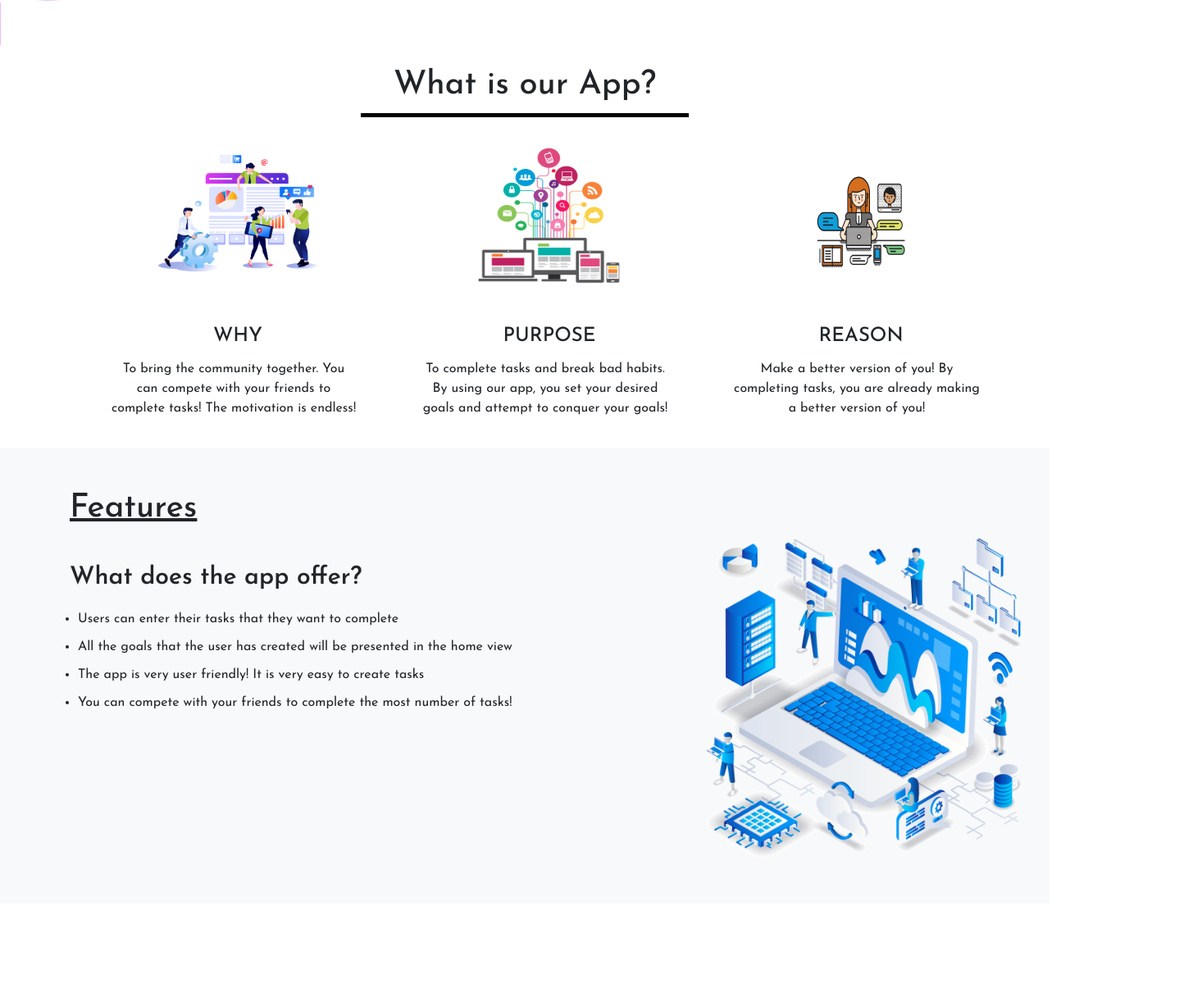
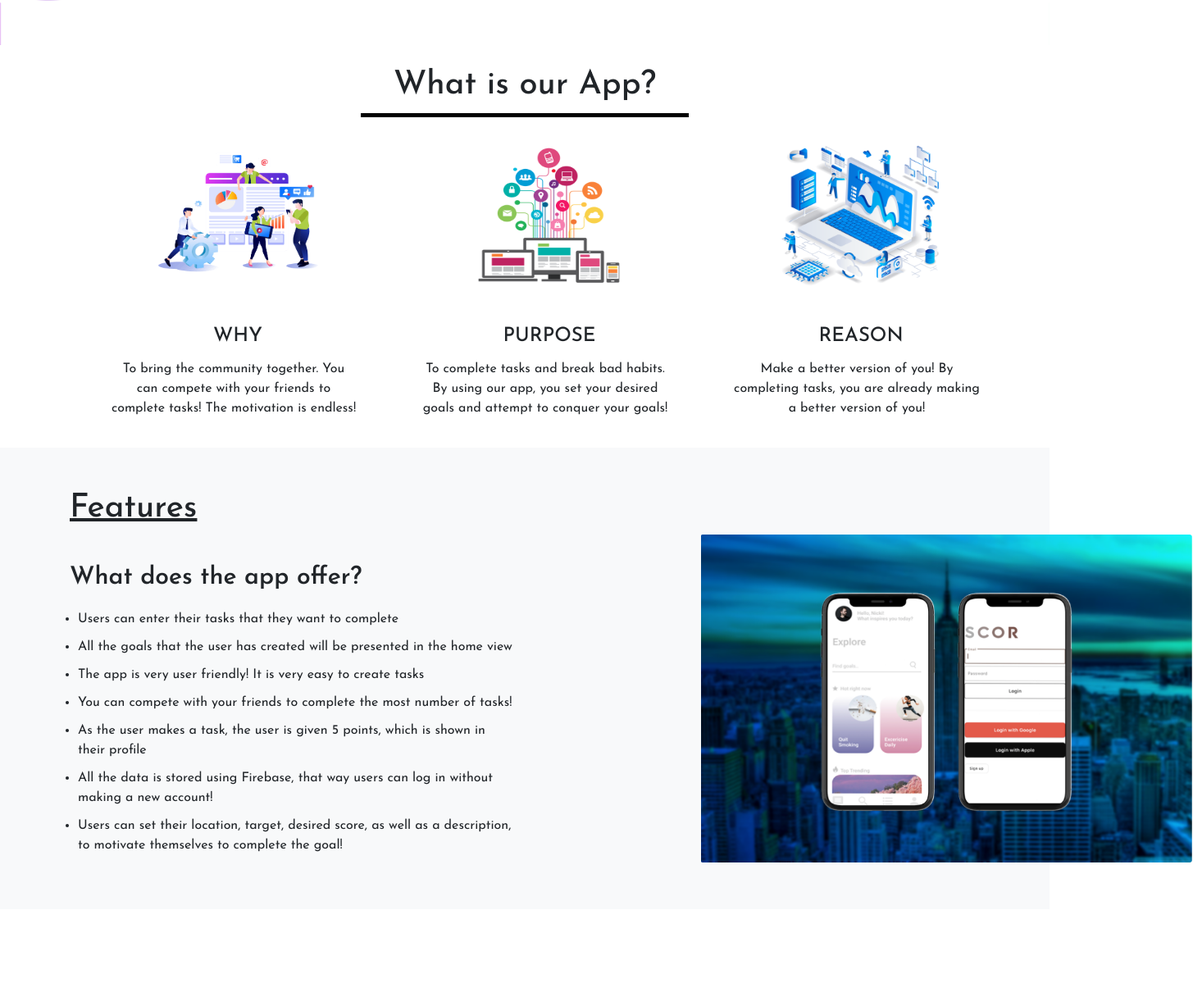
Before and after one commit to Atharva404/ScoreWebsite, a plain HTML site: page index.html in a window 1280 px wide. Shown: the part 756-1955 px from the top of the page at 82% size, 1455 px wide, since content can reach past the window. Drawn offline with nearby package versions, Linux system fonts and the light colour scheme.

Commit message:
added images and changed the text

```diff
--- a/index.html
+++ b/index.html
@@ -49,7 +49,7 @@
                 <p class = "promo-title">SCOR APP</p>
                 <p> Welcome to the Scor App that lets you make goals and compete with your friends to break bad habits! The purpose of this app is to be encouraged to take the challenge of completing goals within your community.
                 </p>
-                <a href="#"><img src="images/github.png" class = "github-btn">Check out our github code for the app!</a>
+
             </div>
         <div class = "col-md-6 text-center">
             <img src="images/4660885-work-png-89-images-in-collection-page-1-png-work-can-1600_1600_preview.png" class = "img-fluid">
@@ -76,7 +76,7 @@
             </div>
 
             <div class = "col-md-4 overview">
-                <img src="images/person.png" class = "service-img">
+                <img src="images/phone.png" class = "service-img">
                 <h4>Reason</h4>
                 <p>Make a better version of you! By completing tasks, you are already making a better version of you!</p>
             </div>
@@ -95,10 +95,13 @@
                 <li>All the goals that the user has created will be presented in the home view</li>
                 <li>The app is very user friendly! It is very easy to create tasks</li>
                 <li>You can compete with your friends to complete the most number of tasks!</li>
+                <li>As the user makes a task, the user is given 5 points, which is shown in their profile</li>
+                <li>All the data is stored using Firebase, that way users can log in without making a new account!</li>
+                <li>Users can set their location, target, desired score, as well as a description, to motivate themselves to complete the goal!</li>
             </ul>
         </div>
         <div class = "col-md-6">
-            <img src="images/phone.png" id = "fix">
+            <img src="images/showcase.png" id = "fix">
         </div>
     </div>
     </div>
--- a/style.css
+++ b/style.css
@@ -30,7 +30,8 @@
     text-align: left;
 }
 .navbar-nav li a:hover {
-    text-decoration: underline;
+    color: #393e41 !important;
+
     padding: 10px;
 }
 .fa-bars {
@@ -61,8 +62,8 @@
     text-decoration: none;
 }
 #banner a:hover {
+    text-decoration: underline;
     color: #000;
-    text-decoration: underline;
 }
 .bottom-img {
     width: 100%;
@@ -136,7 +137,7 @@
     margin-left: 10px;
 }
 #fix {
-    width: 400px;
+    width: 600px;
     height: 400px;
     margin-left: 200px;
 }
```
Also changed, not shown: images/showcase.png (added).
